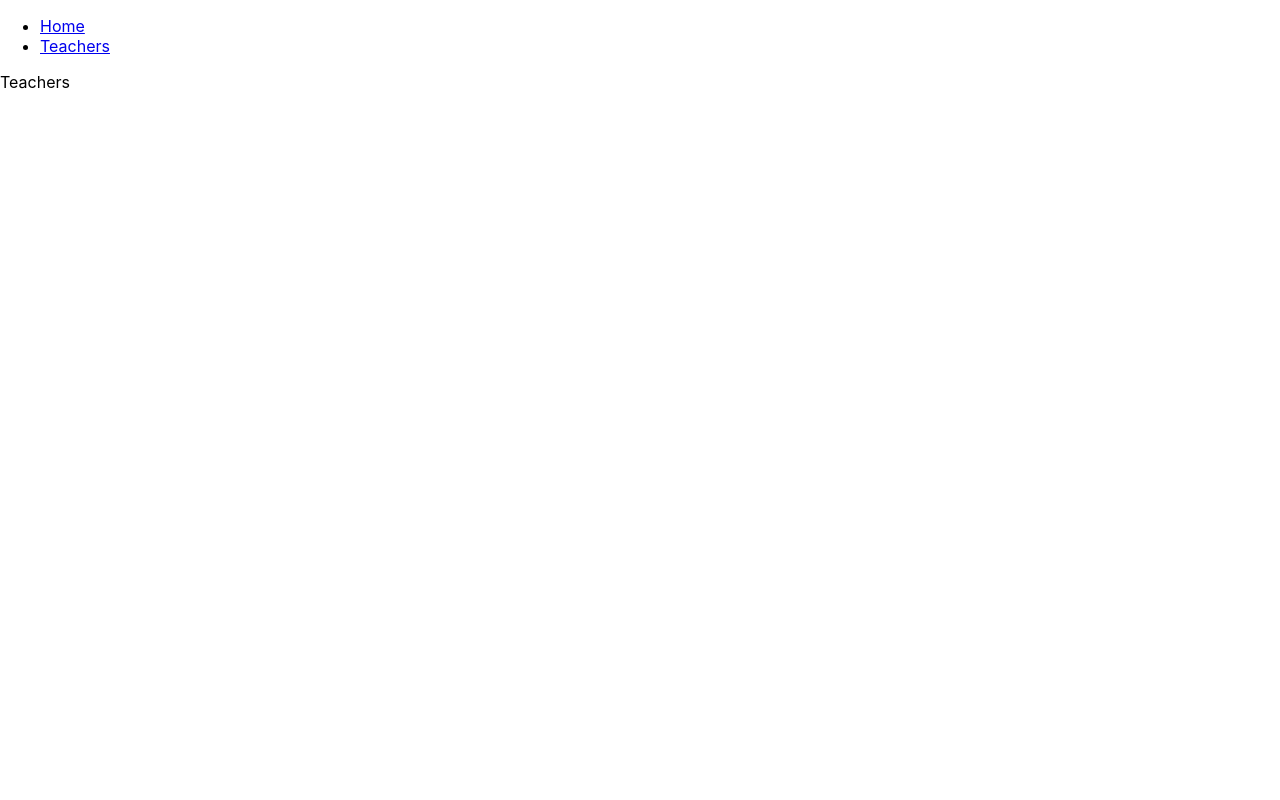
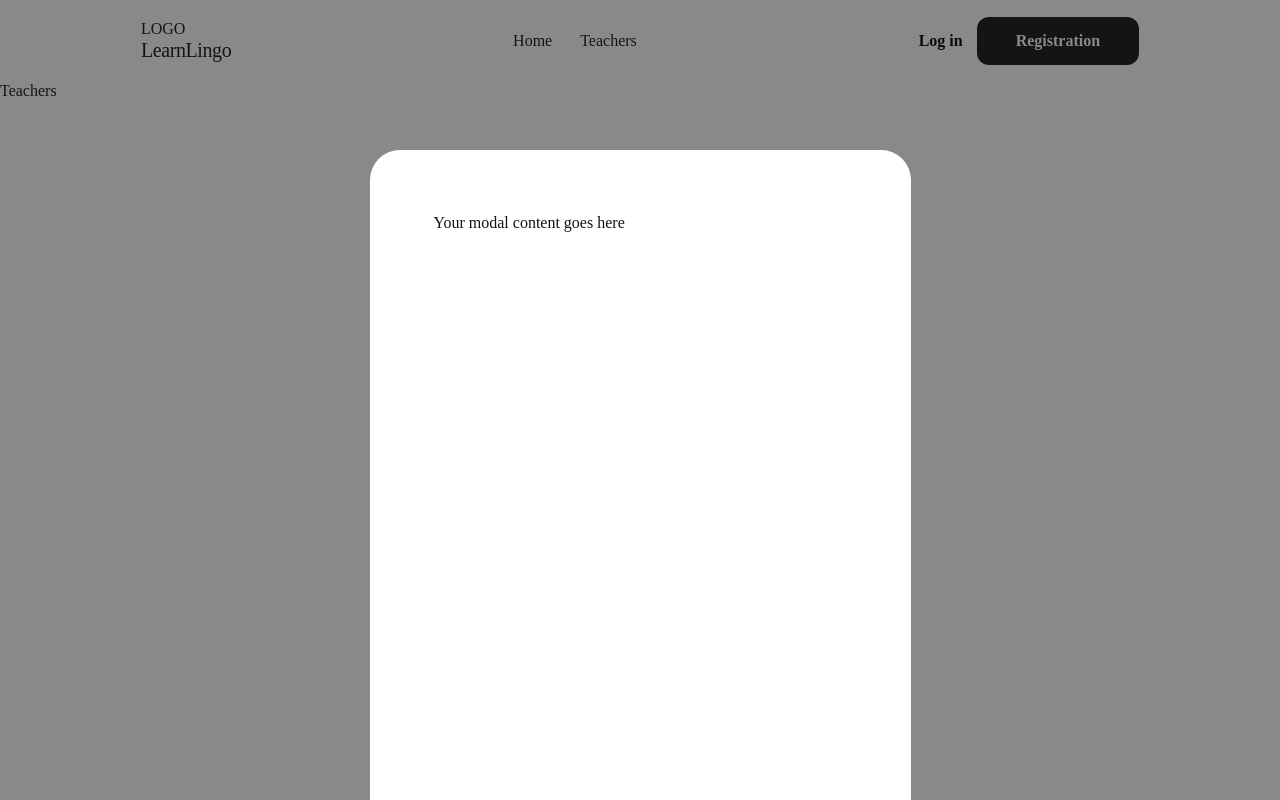
Before and after one commit to turboboyd/LearnLingo, a React (Create React App) app: page /LearnLingo/teachers in a window 1280 px wide. Built offline with nearby package versions, Linux system fonts and the light colour scheme.

Commit message:
Header
Header connected, minimal styles for header.
Opening a standard modal window by clicking a button.
Navigation between pages in the header.

```diff
--- a/package.json
+++ b/package.json
@@ -7,6 +7,7 @@
     "@testing-library/jest-dom": "^5.16.3",
     "@testing-library/react": "^12.1.4",
     "@testing-library/user-event": "^13.5.0",
+    "normalize.css": "^8.0.1",
     "react": "^18.1.0",
     "react-dom": "^18.1.0",
     "react-router-dom": "^6.21.1",
--- a/public/index.html
+++ b/public/index.html
@@ -60,15 +60,6 @@
   <body>
     <noscript>You need to enable JavaScript to run this app.</noscript>
     <div id="root"></div>
-    <!--
-      This HTML file is a template.
-      If you open it directly in the browser, you will see an empty page.
-
-      You can add webfonts, meta tags, or analytics to this file.
-      The build step will place the bundled scripts into the <body> tag.
-
-      To begin the development, run `npm start` or `yarn start`.
-      To create a production bundle, use `npm run build` or `yarn build`.
-    -->
+    <div id="modal-root"></div>
   </body>
 </html>
--- a/src/components/Header/Header.jsx
+++ b/src/components/Header/Header.jsx
@@ -1,17 +1,50 @@
+import React, { useState } from 'react';
 import { Link } from 'react-router-dom';
 import { HOME_ROUTE, TEACHERS_ROUTE, FAVORITES_ROUTE } from 'utils/const';
+import css from './Header.module.css';
+import BasicModal from 'components/Modal/BasicModal';
 
 export default function Header() {
+  const [isModalOpen, setModalOpen] = useState(false);
+
+  const isModal = () => {
+    setModalOpen(!isModalOpen);
+  };
+
   return (
-    <nav>
-      <ul>
+    <header className={css.header}>
+      <Link to={HOME_ROUTE}>
+        <p>LOGO</p>
+        <p className={css.logo_title}>LearnLingo</p>
+      </Link>
+      <nav>
+        <ul className={css.list_nav}>
+          <li>
+            <Link to={HOME_ROUTE}>Home</Link>
+          </li>
+          <li>
+            <Link to={TEACHERS_ROUTE}>Teachers</Link>
+          </li>
+        </ul>
+      </nav>
+
+      <ul className={css.list_btn}>
         <li>
-          <Link to={HOME_ROUTE}>Home</Link>
+          <button className={css.btn_login} onClick={isModal}>
+            Log in
+          </button>
         </li>
         <li>
-          <Link to={TEACHERS_ROUTE}>Teachers</Link>
+          <button className={css.btn} onClick={isModal}>
+            Registration
+          </button>
         </li>
       </ul>
-    </nav>
+      {!isModalOpen && (
+        <BasicModal isModal={isModal}>
+          <p>Your modal content goes here</p>
+        </BasicModal>
+      )}
+    </header>
   );
 }
--- /dev/null
+++ b/src/components/Header/Header.module.css
@@ -0,0 +1,45 @@
+.header {
+  display: flex;
+  justify-content: space-around;
+  align-items: center;
+  width: 100%;
+  height: 82px;
+}
+
+.logo_title {
+  font-size: 20px;
+  font-weight: 500;
+  line-height: 1.2;
+  letter-spacing: -0.4px;
+}
+.list_nav {
+  display: flex;
+  gap: 28px;
+}
+
+.list_btn {
+  display: flex;
+  gap: 14px;
+}
+
+.btn_login {
+  font-weight: 700;
+  line-height: 1.25;
+  border: none;
+  background: transparent;
+  padding: 14px 0;
+}
+
+.btn {
+  display: flex;
+  padding: 14px 39px;
+  justify-content: center;
+  align-items: center;
+  gap: 8px;
+  border-radius: var(--border-radius-btn);
+  border: none;
+  background: var(--dark-color);
+  color: var(--white-color);
+  font-weight: 700;
+  line-height: 1.25;
+}
--- /dev/null
+++ b/src/components/Modal/BasicModal.jsx
@@ -0,0 +1,47 @@
+import React, { useEffect } from 'react';
+import { createPortal } from 'react-dom';
+import css from './BasicModal.module.css';
+// import CloseButton from 'components/Button/CloseButton/CloseButton';
+import PropTypes from 'prop-types';
+
+const modalRoot = document.querySelector('#modal-root');
+
+function BasicModal({ isModal, children }) {
+  useEffect(() => {
+    document.documentElement.style.overflow = 'hidden';
+    document.addEventListener('keydown', handleKeyDown);
+    return () => {
+      document.documentElement.style.overflow = '';
+      document.removeEventListener('keydown', handleKeyDown);
+    };
+  });
+
+  const handleKeyDown = event => {
+    if (event.key === 'Escape') {
+      isModal();
+    }
+  };
+
+  const handleOverlayClick = event => {
+    if (event.target === event.currentTarget) {
+      isModal();
+    }
+  };
+
+  return createPortal(
+    <div className={css.Overlay} onClick={handleOverlayClick}>
+      <div className={css.modal}>
+        {/* <CloseButton isModal={isModal} /> */}
+        {children}
+      </div>
+    </div>,
+    modalRoot
+  );
+}
+
+export default BasicModal;
+
+BasicModal.propTypes = {
+  isModal: PropTypes.func.isRequired,
+  children: PropTypes.node.isRequired,
+};
--- /dev/null
+++ b/src/components/Modal/BasicModal.module.css
@@ -0,0 +1,30 @@
+.Overlay {
+  position: fixed;
+  top: 0;
+  left: 0;
+  width: 100%;
+  height: 100%;
+  background-color: var(--overlay-background);
+  z-index: 1200;
+  padding: 150px 0;
+  overflow-y: auto;
+}
+
+.modal {
+  position: relative;
+  margin: 0 auto;
+  /* border: 1px solid #ccc; */
+  width: 541px;
+  min-height: 752px;
+  border-radius: var(--border);
+  background-color: var(--white-color);
+  padding: 64px;
+}
+
+
+.modal
+
+.modal-overlay-active{
+  overflow: hidden;
+
+}
--- a/src/index.css
+++ b/src/index.css
@@ -1,15 +1,61 @@
-@import-normalize; /* bring in normalize.css styles */
+@import '~normalize.css';
+@import '~variables.css';
+
+html {
+  box-sizing: border-box;
+  width: 100vw;
+  overflow-x: hidden;
+}
+
+*,
+*::before,
+*::after {
+  box-sizing: border-box;
+  margin: 0;
+  padding: 0;
+  box-sizing: inherit;
+}
 
 body {
   margin: 0;
-  font-family: -apple-system, BlinkMacSystemFont, 'Segoe UI', 'Roboto', 'Oxygen',
-    'Ubuntu', 'Cantarell', 'Fira Sans', 'Droid Sans', 'Helvetica Neue',
-    sans-serif;
+  padding: 0;
+  color: var(--dark-color);
   -webkit-font-smoothing: antialiased;
   -moz-osx-font-smoothing: grayscale;
 }
 
-code {
-  font-family: source-code-pro, Menlo, Monaco, Consolas, 'Courier New',
-    monospace;
+img {
+  display: block;
+  max-width: 100%;
+  height: auto;
+  object-fit: cover;
 }
+
+h1,
+h2,
+h3,
+h4,
+h5,
+h6,
+p {
+  margin: 0;
+}
+
+p:last-child {
+  margin-bottom: 0;
+}
+
+ul {
+  margin: 0;
+  padding: 0;
+  list-style: none;
+}
+
+a {
+  color: currentColor;
+  text-decoration: none;
+}
+
+button {
+  cursor: pointer;
+}
--- /dev/null
+++ b/src/variables.css
@@ -0,0 +1,7 @@
+:root {
+  --white-color: #ffffff;
+  --dark-color: #121417;
+  --overlay-background: rgba(18, 20, 23, 0.5);
+  --border-radius-btn: 12px;
+  --border: 30px;
+}
```
Also changed, not shown: 1 other file (tests, documents, lock files or other folders).
